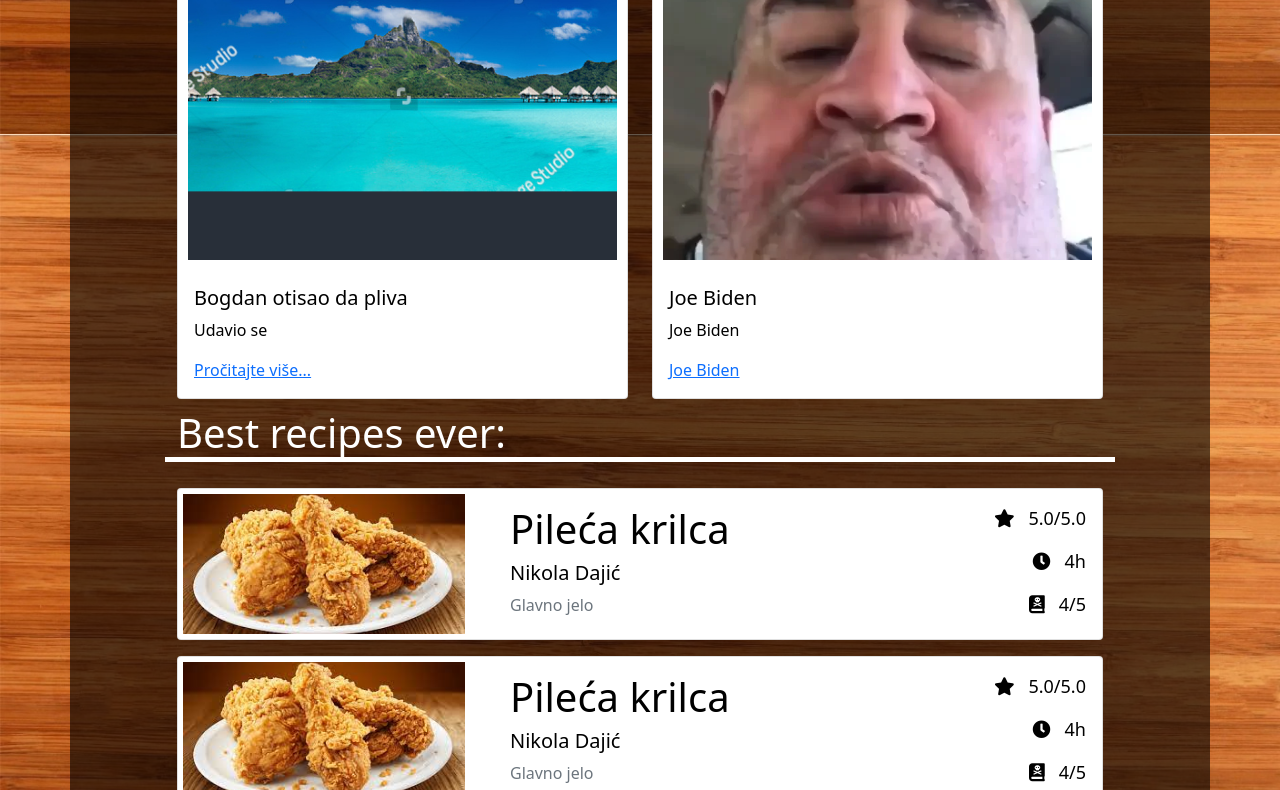
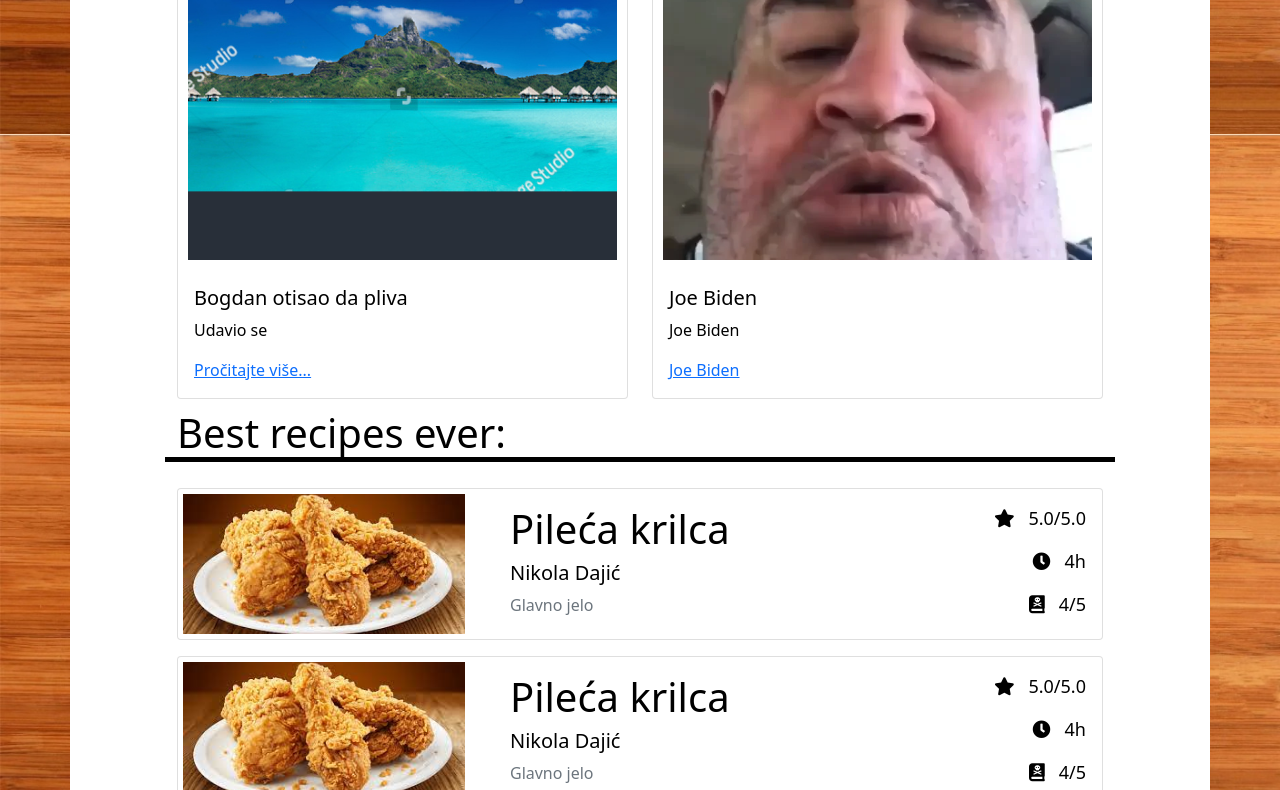
Before and after one commit to AleksandarDincic/Bogdans-cookbook, a plain HTML site: page index.html in a window 1280 px wide. Shown: the part 666-1456 px from the top of the page. Drawn offline with nearby package versions, Linux system fonts and the light colour scheme.

Commit message:
white is right

```diff
--- a/style.css
+++ b/style.css
@@ -10,17 +10,18 @@ body{
 }
 
 .content{
-    background-color: rgba(0, 0, 0, 0.6);
+    /*background-color: rgba(0, 0, 0, 0.6);*/
+    background-color: white;
     color: black;
 }
 
 .white-line{
-    border-bottom: 5px solid white;
+    border-bottom: 5px solid black;
     margin-bottom: 10px;
 }
 
 .white-line h1{
-    color: white;
+    color: black;
     margin-bottom: 0px;
 }
 
```
